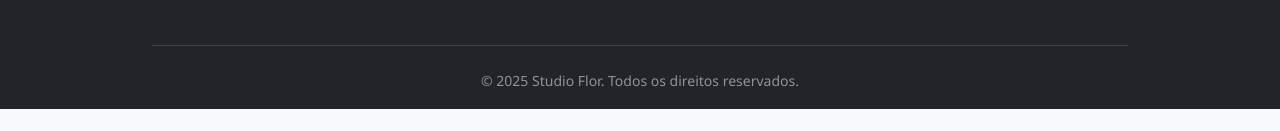
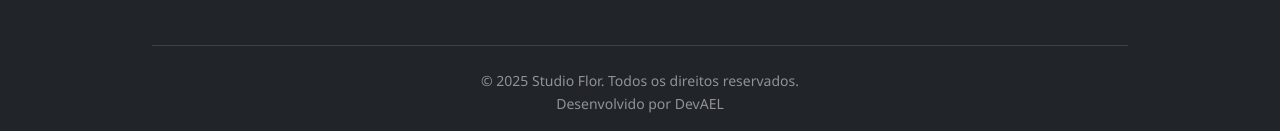
Before and after one commit to Arthur3109/StudioFlor, a plain HTML site: page index.html in a window 1280 px wide. Shown: the part 6011-6142 px from the top of the page. Before the commit the page ends 6120 px from the top, so only its background shows below. Drawn offline with nearby package versions, Linux system fonts and the light colour scheme; a script that the page names is missing.

Commit message:
Update index.html
Atualização

```diff
--- a/index.html
+++ b/index.html
@@ -556,6 +556,9 @@
             <div class="text-center small text-white-50">
                 &copy; <span id="currentYear"></span> Studio Flor. Todos os direitos reservados.
             </div>
+            <div class="text-center small text-white-50">
+               Desenvolvido por DevAEL
+            </div>
         </div>
     </footer>
     <a href="https://api.whatsapp.com/send?phone=5513991306284" target="_blank"
@@ -564,7 +567,6 @@
     </a>
 
     <script>
-        // Script simples para atualizar o ano no copyright automaticamente
         document.getElementById('currentYear').textContent = new Date().getFullYear();
     </script>
     <script src="script.js"></script>
```
